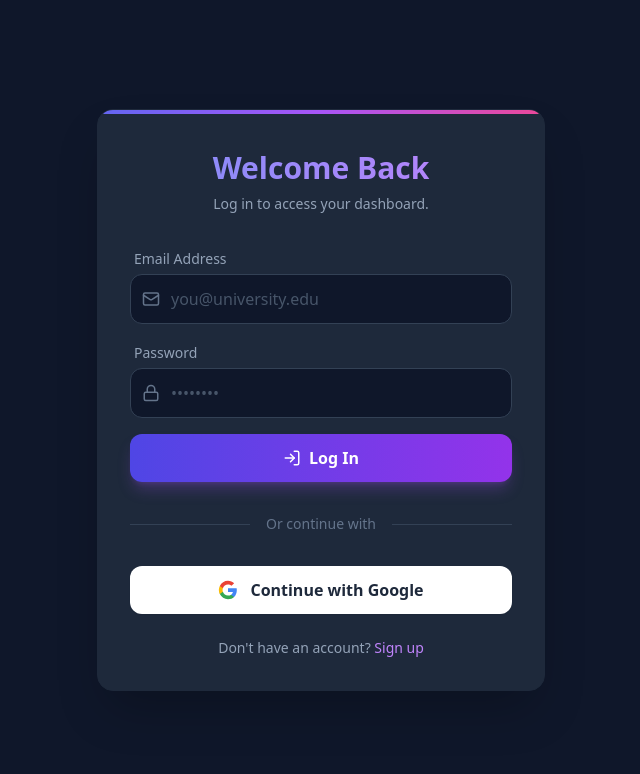
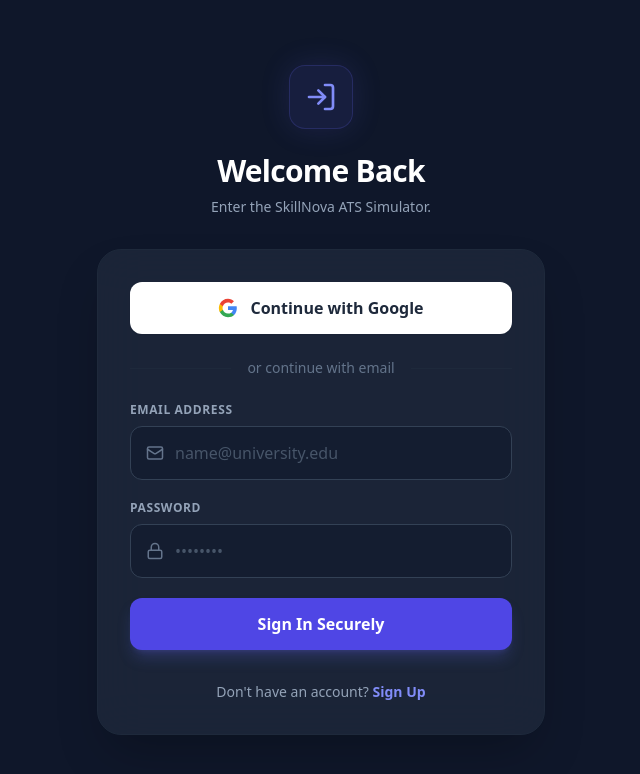
Before and after one commit to ANSH5252/SkillNova, a React (Vite) app: page /login in a window 1280 px wide. Shown: the top 774 px of the page, without its empty margins (319-959 px from the left). Built offline with nearby package versions, Linux system fonts and the light colour scheme; no server answers.

Commit message:
✨ feat: implement role-based login routing for university partners

```diff
--- a/src/Login.jsx
+++ b/src/Login.jsx
@@ -1,5 +1,5 @@
 import React, { useState, useEffect } from 'react';
-import { Mail, Lock, LogIn, ShieldAlert } from 'lucide-react';
+import { Mail, Lock, LogIn, ShieldAlert, Building2 } from 'lucide-react';
 import { auth, db } from './firebase';
 import { doc, getDoc } from 'firebase/firestore';
 import {
@@ -21,9 +21,9 @@ export default function Login() {
   const location = useLocation();
 
   const intendedPath = location.state?.intendedPath || '';
-  const isAdminAttempt = intendedPath === '/admin';
+  const isAdminAttempt = intendedPath === '/admin' || intendedPath === '/partner';
 
-  // Force isSignUp to false if they are on the admin login route
+  // Force isSignUp to false if they are on an admin login route
   useEffect(() => {
     if (isAdminAttempt) {
       setIsSignUp(false);
@@ -36,115 +36,136 @@ export default function Login() {
       const adminDocSnap = await getDoc(adminDocRef);
 
       if (adminDocSnap.exists()) {
-        navigate('/admin');
+        const adminData = adminDocSnap.data();
+        // Route based on specific role
+        if (adminData.role === 'superadmin') {
+          navigate(intendedPath === '/admin' ? '/admin' : '/admin');
         } else {
-        // If they log in but aren't in the database, boot them to the student portal
-        navigate('/student');
+          navigate('/partner'); // University Specific Portal
+        }
+      } else {
+        // Standard student fallback
+        navigate(intendedPath && !isAdminAttempt ? intendedPath : '/student');
       }
     } catch (error) {
-      console.error("Routing error:", error);
-      navigate('/student');
+      console.error("Error checking admin status:", error);
+      navigate('/student'); // Fallback on error
     }
   };
 
-  const handleEmailAuth = async (e) => {
+  const handleAuth = async (e) => {
     e.preventDefault();
     setErrorMsg('');
     setLoading(true);
 
     try {
-      let userCredential;
-      // Admins can NEVER sign up here. Only students can.
       if (isSignUp && !isAdminAttempt) {
-        userCredential = await createUserWithEmailAndPassword(auth, email, password);
+        const userCredential = await createUserWithEmailAndPassword(auth, email, password);
+        await checkAdminAndRoute(userCredential.user.email);
       } else {
-        userCredential = await signInWithEmailAndPassword(auth, email, password);
+        const userCredential = await signInWithEmailAndPassword(auth, email, password);
+        await checkAdminAndRoute(userCredential.user.email);
       }
-
-      await checkAdminAndRoute(userCredential.user.email);
-
     } catch (error) {
-      console.error("Auth Error:", error);
-      setErrorMsg("Invalid credentials. Please try again.");
+      setErrorMsg(error.message.replace('Firebase: ', ''));
     } finally {
       setLoading(false);
     }
   };
 
-  const handleGoogleAuth = async () => {
+  const handleGoogleSignIn = async () => {
     setErrorMsg('');
     setLoading(true);
     const provider = new GoogleAuthProvider();
 
     try {
-      const userCredential = await signInWithPopup(auth, provider);
-      await checkAdminAndRoute(userCredential.user.email);
+      const result = await signInWithPopup(auth, provider);
+      await checkAdminAndRoute(result.user.email);
     } catch (error) {
-      console.error("Google Auth Error:", error);
-      setErrorMsg("Google sign-in failed. Please try again.");
+      setErrorMsg(error.message.replace('Firebase: ', ''));
     } finally {
       setLoading(false);
     }
   };
 
   return (
-    <div className="min-h-screen bg-[#0f172a] flex items-center justify-center p-4 font-sans">
-      <div className="bg-[#1e293b] border border-slate-800 rounded-2xl w-full max-w-md p-8 shadow-2xl relative overflow-hidden">
+    <div className="min-h-screen bg-[#0f172a] flex items-center justify-center p-4 selection:bg-indigo-500/30">
+      <div className="w-full max-w-md">
 
-        <div className={`absolute top-0 left-0 w-full h-1 ${isAdminAttempt ? 'bg-gradient-to-r from-rose-500 to-orange-500' : 'bg-gradient-to-r from-indigo-500 via-purple-500 to-pink-500'}`}></div>
-
-        <div className="text-center mb-8 mt-2">
-          {isAdminAttempt ? (
-             <>
-               <ShieldAlert className="w-12 h-12 text-rose-500 mx-auto mb-4" />
-               <h2 className="text-3xl font-bold text-white mb-2">Admin Portal</h2>
-               <p className="text-slate-400 text-sm">Strictly authorized personnel only.</p>
-             </>
-          ) : (
-             <>
-               <h2 className="text-3xl font-bold bg-gradient-to-r from-indigo-400 to-purple-400 bg-clip-text text-transparent mb-2">
-                 {isSignUp ? 'Create Account' : 'Welcome Back'}
+        <div className="text-center mb-8">
+          <div className="inline-flex items-center justify-center w-16 h-16 rounded-2xl bg-indigo-500/10 border border-indigo-500/20 mb-6 shadow-[0_0_30px_rgba(99,102,241,0.15)]">
+            {isAdminAttempt ? <Building2 className="text-indigo-400 w-8 h-8" /> : <LogIn className="text-indigo-400 w-8 h-8" />}
+          </div>
+          <h2 className="text-3xl font-bold text-white mb-2 tracking-tight">
+            {isAdminAttempt ? 'Partner Portal' : (isSignUp ? 'Create Account' : 'Welcome Back')}
           </h2>
           <p className="text-slate-400 text-sm">
-                 {isSignUp ? 'Sign up to simulate your ATS performance.' : 'Log in to access your dashboard.'}
+            {isAdminAttempt
+              ? 'Sign in with your enterprise credentials.'
+              : 'Enter the SkillNova ATS Simulator.'}
           </p>
-             </>
-          )}
         </div>
 
+        <div className="bg-[#1e293b]/80 backdrop-blur-xl border border-slate-800 rounded-3xl p-8 shadow-2xl">
+
           {errorMsg && (
-          <div className="bg-rose-500/10 border border-rose-500/20 text-rose-400 p-3 rounded-lg mb-6 text-sm text-center">
-            {errorMsg}
+            <div className="bg-rose-500/10 border border-rose-500/20 text-rose-400 p-4 rounded-xl mb-6 flex items-start gap-3 text-sm">
+              <ShieldAlert size={18} className="mt-0.5 flex-shrink-0" />
+              <p className="leading-relaxed">{errorMsg}</p>
             </div>
           )}
 
-        <form onSubmit={handleEmailAuth} className="space-y-4 mb-6">
-          <div className="space-y-1">
-            <label className="text-sm font-medium text-slate-400 ml-1">Email Address</label>
+          {!isAdminAttempt && (
+            <>
+              <button
+                onClick={handleGoogleSignIn}
+                disabled={loading}
+                className="w-full bg-white hover:bg-slate-50 text-slate-800 font-bold py-3.5 px-4 rounded-xl flex items-center justify-center gap-3 transition-all mb-6 shadow-sm disabled:opacity-50"
+              >
+                <svg className="w-5 h-5" viewBox="0 0 24 24">
+                  <path d="M22.56 12.25c0-.78-.07-1.53-.2-2.25H12v4.26h5.92c-.26 1.37-1.04 2.53-2.21 3.31v2.77h3.57c2.08-1.92 3.28-4.74 3.28-8.09z" fill="#4285F4"/>
+                  <path d="M12 23c2.97 0 5.46-.98 7.28-2.66l-3.57-2.77c-.98.66-2.23 1.06-3.71 1.06-2.86 0-5.29-1.93-6.16-4.53H2.18v2.84C3.99 20.53 7.7 23 12 23z" fill="#34A853"/>
+                  <path d="M5.84 14.09c-.22-.66-.35-1.36-.35-2.09s.13-1.43.35-2.09V7.15H2.18C1.43 8.55 1 10.22 1 12s.43 3.45 1.18 4.85l2.9-2.26z" fill="#FBBC05"/>
+                  <path d="M12 5.38c1.56 0 2.96.54 4.07 1.59l3.05-3.05C17.46 2.05 14.97 1 12 1 7.7 1 3.99 3.47 2.18 7.15l3.66 2.84c.87-2.6 3.3-4.61 6.16-4.61z" fill="#EA4335"/>
+                </svg>
+                Continue with Google
+              </button>
+
+              <div className="flex items-center gap-4 mb-6">
+                <div className="flex-1 h-px bg-slate-800"></div>
+                <span className="text-slate-500 text-sm font-medium">or continue with email</span>
+                <div className="flex-1 h-px bg-slate-800"></div>
+              </div>
+            </>
+          )}
+
+          <form onSubmit={handleAuth} className="space-y-5">
+            <div>
+              <label className="block text-slate-400 text-xs font-bold mb-2 uppercase tracking-wider">Email Address</label>
               <div className="relative">
-              <Mail className="absolute left-3 top-1/2 -translate-y-1/2 text-slate-500" size={18} />
+                <Mail className="absolute left-4 top-1/2 -translate-y-1/2 text-slate-500" size={18} />
                 <input
                   type="email"
                   value={email}
                   onChange={(e) => setEmail(e.target.value)}
+                  className="w-full bg-slate-900/50 border border-slate-700 focus:border-indigo-500 rounded-xl py-3.5 pl-11 pr-4 text-white placeholder-slate-600 outline-none transition-colors"
+                  placeholder="name@university.edu"
                   required
-                placeholder="you@university.edu"
-                className="w-full bg-[#0f172a] border border-slate-700 rounded-xl py-3 pl-10 pr-4 text-slate-200 placeholder:text-slate-600 focus:outline-none focus:ring-2 focus:ring-purple-500/50 transition-all"
                 />
               </div>
             </div>
 
-          <div className="space-y-1">
-            <label className="text-sm font-medium text-slate-400 ml-1">Password</label>
+            <div>
+              <label className="block text-slate-400 text-xs font-bold mb-2 uppercase tracking-wider">Password</label>
               <div className="relative">
-              <Lock className="absolute left-3 top-1/2 -translate-y-1/2 text-slate-500" size={18} />
+                <Lock className="absolute left-4 top-1/2 -translate-y-1/2 text-slate-500" size={18} />
                 <input
                   type="password"
                   value={password}
                   onChange={(e) => setPassword(e.target.value)}
+                  className="w-full bg-slate-900/50 border border-slate-700 focus:border-indigo-500 rounded-xl py-3.5 pl-11 pr-4 text-white placeholder-slate-600 outline-none transition-colors"
+                  placeholder="••••••••"
                   required
-                placeholder="••••••••"
-                className="w-full bg-[#0f172a] border border-slate-700 rounded-xl py-3 pl-10 pr-4 text-slate-200 placeholder:text-slate-600 focus:outline-none focus:ring-2 focus:ring-purple-500/50 transition-all"
                 />
               </div>
             </div>
@@ -152,52 +173,29 @@ export default function Login() {
             <button
               type="submit"
               disabled={loading}
-            className={`w-full text-white font-bold py-3 px-4 rounded-xl flex items-center justify-center gap-2 transition-all shadow-lg mt-2
-              ${isAdminAttempt ? 'bg-slate-700 hover:bg-slate-600' : 'bg-gradient-to-r from-indigo-600 to-purple-600 hover:from-indigo-500 hover:to-purple-500 shadow-purple-500/25'}`}
+              className="w-full bg-indigo-600 hover:bg-indigo-500 text-white font-bold py-3.5 px-4 rounded-xl transition-all flex items-center justify-center gap-2 shadow-lg shadow-indigo-500/25 disabled:opacity-70 mt-4"
             >
               {loading ? (
-               <div className="animate-spin rounded-full h-5 w-5 border-t-2 border-b-2 border-white"></div>
+                <div className="w-5 h-5 border-2 border-white/30 border-t-white rounded-full animate-spin"></div>
               ) : (
-               <><LogIn size={18} /> {isAdminAttempt ? 'Authenticate' : (isSignUp ? 'Create Account' : 'Log In')}</>
+                isSignUp && !isAdminAttempt ? 'Create Free Account' : 'Sign In Securely'
               )}
             </button>
           </form>
 
-        {/* HIDE GOOGLE AUTH AND SIGN-UP TOGGLE IF IT'S AN ADMIN ATTEMPT */}
           {!isAdminAttempt && (
-          <>
-            <div className="relative flex items-center py-2 mb-6">
-              <div className="flex-grow border-t border-slate-700"></div>
-              <span className="flex-shrink-0 mx-4 text-slate-500 text-sm">Or continue with</span>
-              <div className="flex-grow border-t border-slate-700"></div>
-            </div>
-
-            <button
-              onClick={handleGoogleAuth}
-              disabled={loading}
-              type="button"
-              className="w-full bg-white hover:bg-slate-50 text-slate-800 font-bold py-3 px-4 rounded-xl flex items-center justify-center gap-3 transition-colors mb-6 shadow-sm"
-            >
-               <svg className="w-5 h-5" viewBox="0 0 24 24">
-                <path d="M22.56 12.25c0-.78-.07-1.53-.2-2.25H12v4.26h5.92c-.26 1.37-1.04 2.53-2.21 3.31v2.77h3.57c2.08-1.92 3.28-4.74 3.28-8.09z" fill="#4285F4"/>
-                <path d="M12 23c2.97 0 5.46-.98 7.28-2.66l-3.57-2.77c-.98.66-2.23 1.06-3.71 1.06-2.86 0-5.29-1.93-6.16-4.53H2.18v2.84C3.99 20.53 7.7 23 12 23z" fill="#34A853"/>
-                <path d="M5.84 14.09c-.22-.66-.35-1.36-.35-2.09s.13-1.43.35-2.09V7.07H2.18C1.43 8.55 1 10.22 1 12s.43 3.45 1.18 4.93l2.85-2.22.81-.62z" fill="#FBBC05"/>
-                <path d="M12 5.38c1.62 0 3.06.56 4.21 1.64l3.15-3.15C17.45 2.09 14.97 1 12 1 7.7 1 3.99 3.47 2.18 7.07l3.66 2.84c.87-2.6 3.3-4.53 6.16-4.53z" fill="#EA4335"/>
-              </svg>
-              Continue with Google
-            </button>
-
-            <p className="text-center text-slate-400 text-sm">
-              {isSignUp ? "Already have an account? " : "Don't have an account? "}
+            <p className="text-center text-slate-400 text-sm mt-8">
+              {isSignUp ? 'Already have an account?' : "Don't have an account?"}{' '}
               <button
                 onClick={() => setIsSignUp(!isSignUp)}
-                className="text-purple-400 hover:text-purple-300 font-medium transition-colors"
+                className="text-indigo-400 font-bold hover:text-indigo-300 transition-colors"
               >
-                {isSignUp ? 'Log in' : 'Sign up'}
+                {isSignUp ? 'Sign In' : 'Sign Up'}
               </button>
             </p>
-          </>
           )}
+
+        </div>
       </div>
     </div>
   );
```
Lines whose indentation alone changed are shown as unchanged.
